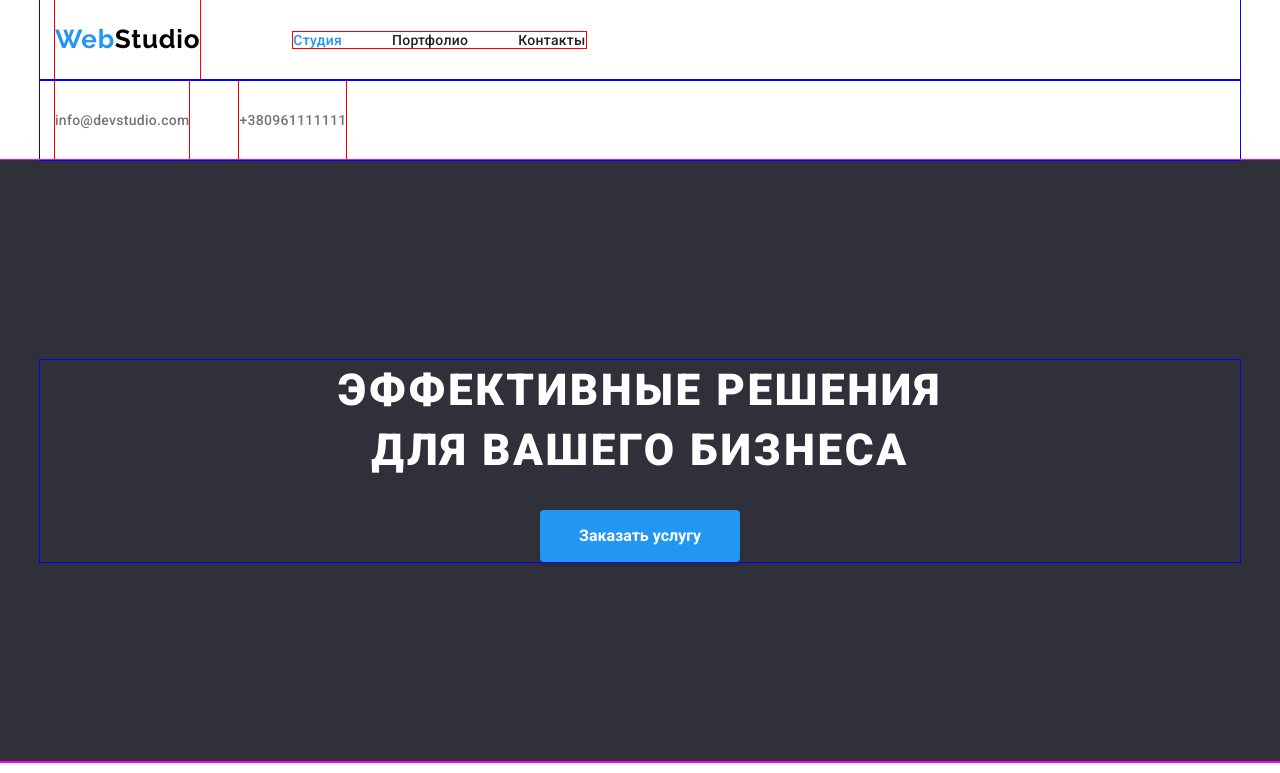
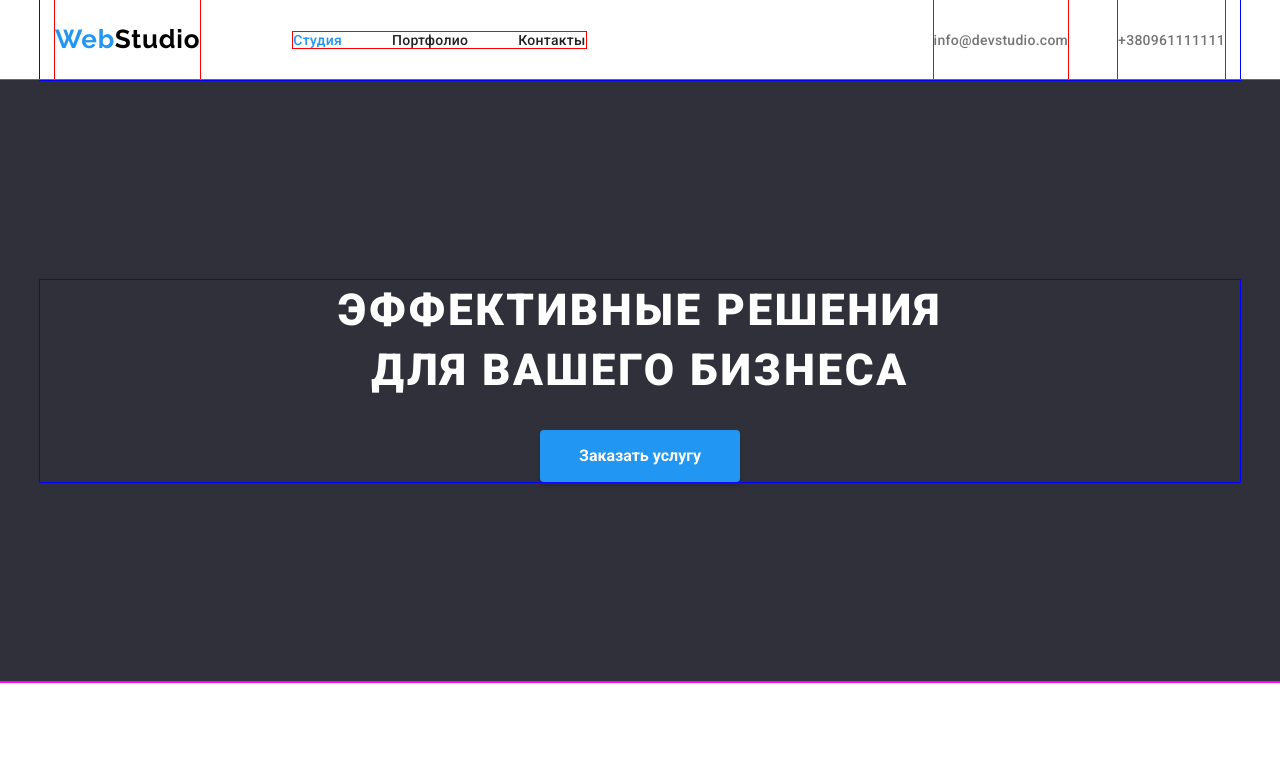
Before and after one commit to fever2f/goit-markup-hw-03, a plain HTML site: page index.html in a window 1280 px wide. Shown: the top 773 px of the page. Drawn offline with nearby package versions, Linux system fonts and the light colour scheme.

Commit message:
5th commit

```diff
--- a/css/style.css
+++ b/css/style.css
@@ -87,14 +87,15 @@ a {
 
 .header-address-list {
   display: flex;
+  margin-left: auto;
 }
 
 .studio-link-current-color {
   color: #2196f3;
 }
 
-/* .header {
-  display: flex; */
+.header-div {
+  display: flex;
 }
 
 /* убирает подчеркивание ссылок */
--- a/index.html
+++ b/index.html
@@ -18,6 +18,7 @@
     <!--Верхняя линия-->
     <header>
       <div class="container">
+        <div class="header-div">
           <nav class="header-nav">
             <a class="page-title hover-for-regular-links" href="./index.html">
               <span class="page-title-color">Web</span>Studio
@@ -41,8 +42,7 @@
               </li>
             </ul>
           </nav>
-      </div>
-      <div class="container">
+
           <ul class="header-address-list">
             <li class="item">
               <address>
@@ -63,6 +63,7 @@
               </address>
             </li>
           </ul>
+        </div>
       </div>
     </header>
 
```
Lines whose indentation alone changed are shown as unchanged.
